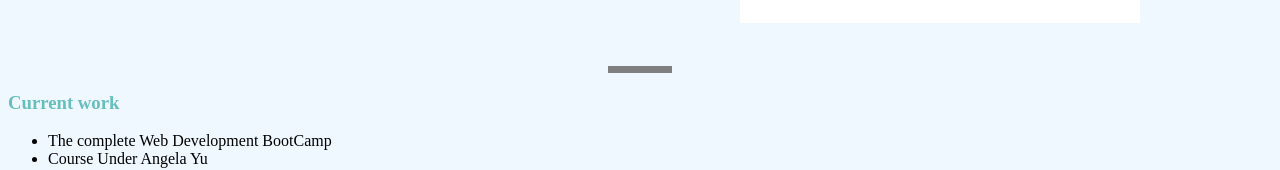
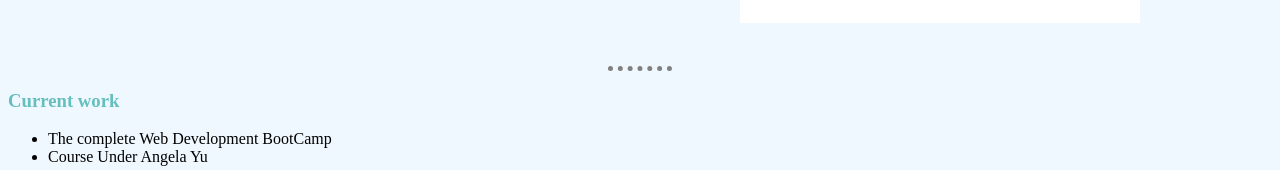
Before and after one commit to Balaji333999/cvv, a plain HTML site: page index.html in a window 1280 px wide. Shown: the part 420-590 px from the top of the page. Drawn offline with Linux system fonts and the light colour scheme.

Commit message:
Update index.html

```diff
--- a/index.html
+++ b/index.html
@@ -18,7 +18,7 @@
       </tr>
     </tbody>
   </table>
-  <hr size = "4" noshade>
+  <hr>
   <h3><b></b>Current work</h3></b>
   <ul>
     <li>The complete Web Development BootCamp</li>
```
